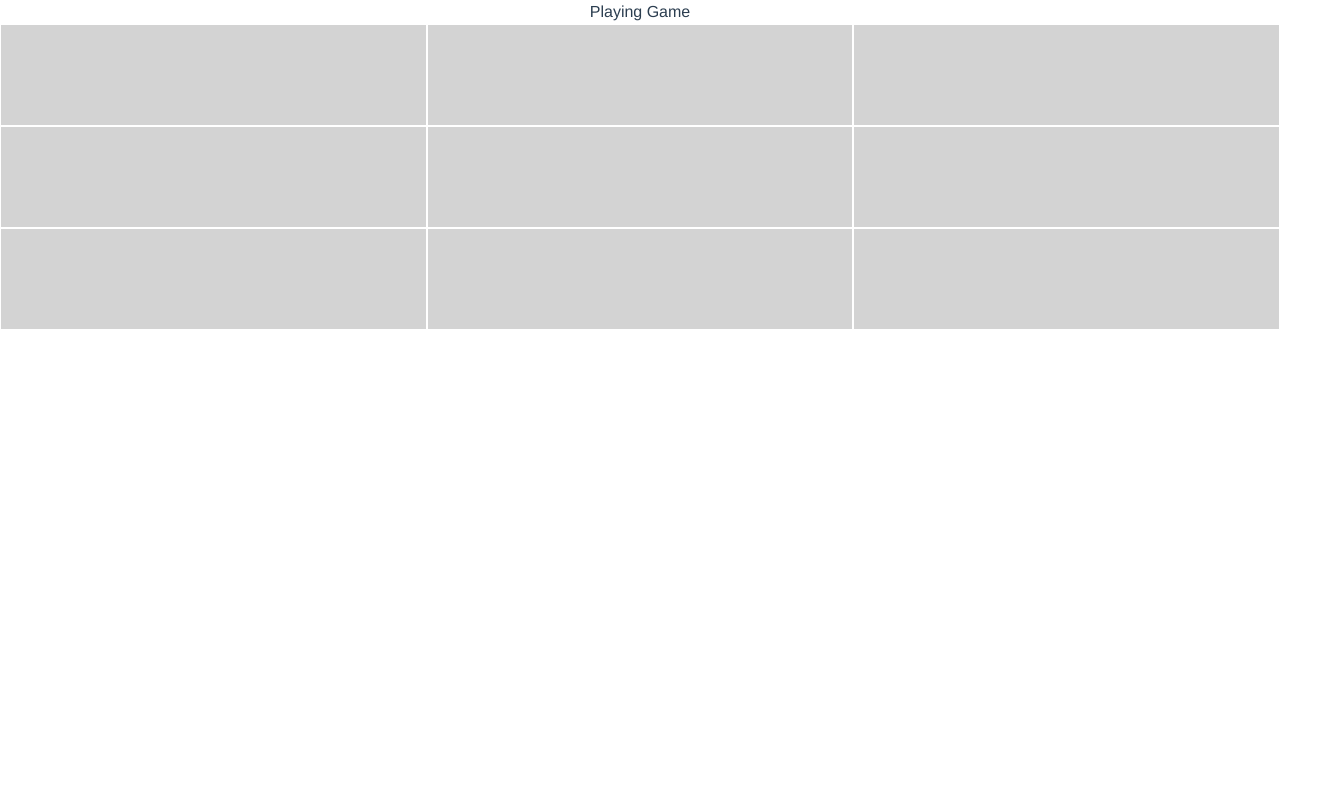
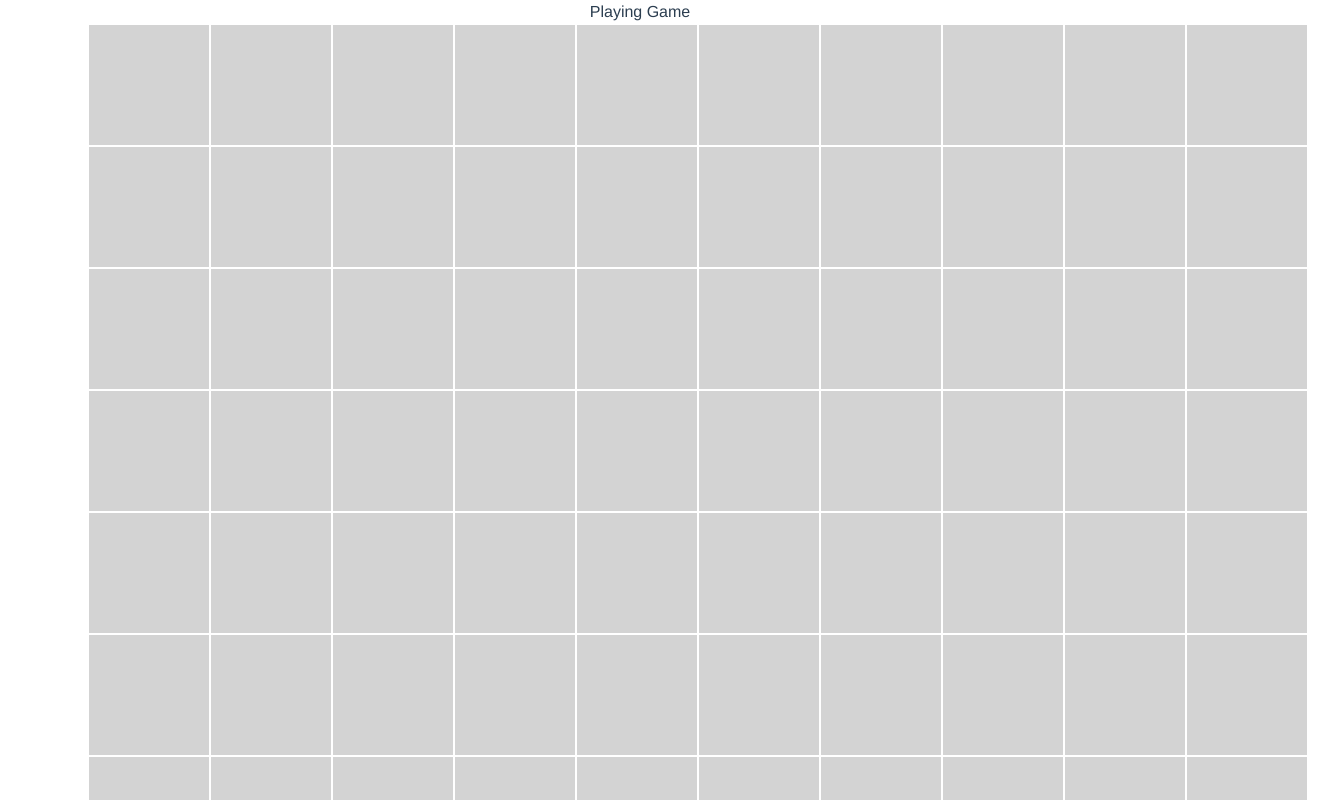
Before and after one commit to lundregan/electron-game, a Vue app: page /#/ in a window 1280 px wide. Shown: the top 800 px of the page, 1344 px wide, since content can reach past the window. Built offline with nearby package versions, Linux system fonts and the light colour scheme.

Commit message:
Generated tileGrid for handling multiple grid sizes

```diff
--- a/src/views/Game.vue
+++ b/src/views/Game.vue
@@ -1,23 +1,29 @@
 <template>
-  <div class="game">
+  <section class="game container">
     <h1>Playing Game</h1>
 
-    <div class="tiles" style='display: flex; flex-direction: column;'>
-      <div class="rows" v-for='x in tiles.width' :key='x.id' style='display: flex;'>
+    <div class="columns">
+        <div class="column"></div>
+        <div class="column">
+        <div class="gtiles" style='display: flex; flex-direction: column;'>
+          <div class="rows" v-for='x in tileGrid.length' :key='x.id' style='display: flex;'>
             <div
-          class="tile"
-          v-for='y in tiles.height'
+              class="gtile"
+              v-for='y in tileGrid.length'
               :key='y.id' @click='test(x, y)'
               :class='{"tile-active" : tileGrid[x-1][y-1].active, "tile-inactive" : !tileGrid[x-1][y-1].active}'
             ></div>
           </div>
         </div>
         </div>
+        <div class="column"></div>
+    </div>
+  </section>
 </template>
 
 <style lang="scss" scoped>
-.tile {
-  padding: 50px;
+.gtile {
+  padding: 60px;
 
   margin: 1px;
 }
@@ -47,17 +53,28 @@ export default {
   name: 'Home',
   components: {
   },
+  mounted () {
+    const generatedTileGrid = [];
+
+    for(let i = 0; i < this.tileGridSize; i++){
+      const columnArray = [];
+
+      for(let j = 0; j < this.tileGridSize; j++){
+        columnArray.push(
+          new Tile('default', false)
+        );
+      }
+
+      generatedTileGrid.push(columnArray);
+    }
+
+    console.log(generatedTileGrid)
+    this.tileGrid = generatedTileGrid;
+  },
   data () {
     return {
-      tileGrid: [
-        [new Tile('default', false), new Tile('default', false), new Tile('default', false)],
-        [new Tile('default', false), new Tile('default', false), new Tile('default', false)],
-        [new Tile('special', false), new Tile('default', false), new Tile('default', false)]
-      ],
-      tiles: {
-        height: 3,
-        width: 3
-      }
+      tileGridSize: 10,
+      tileGrid: []
     }
   },
   methods: {
```
Lines whose indentation alone changed are shown as unchanged.
